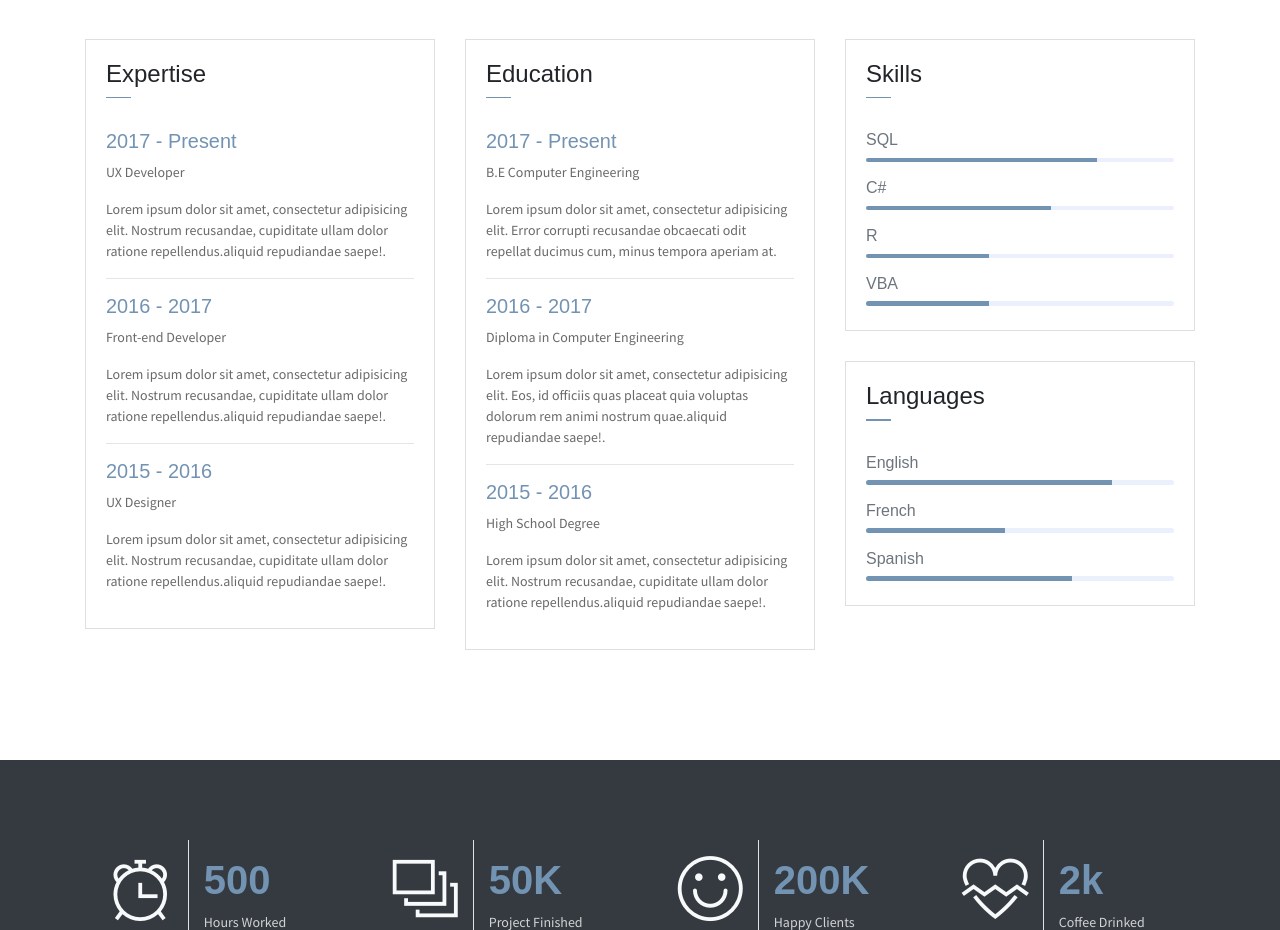
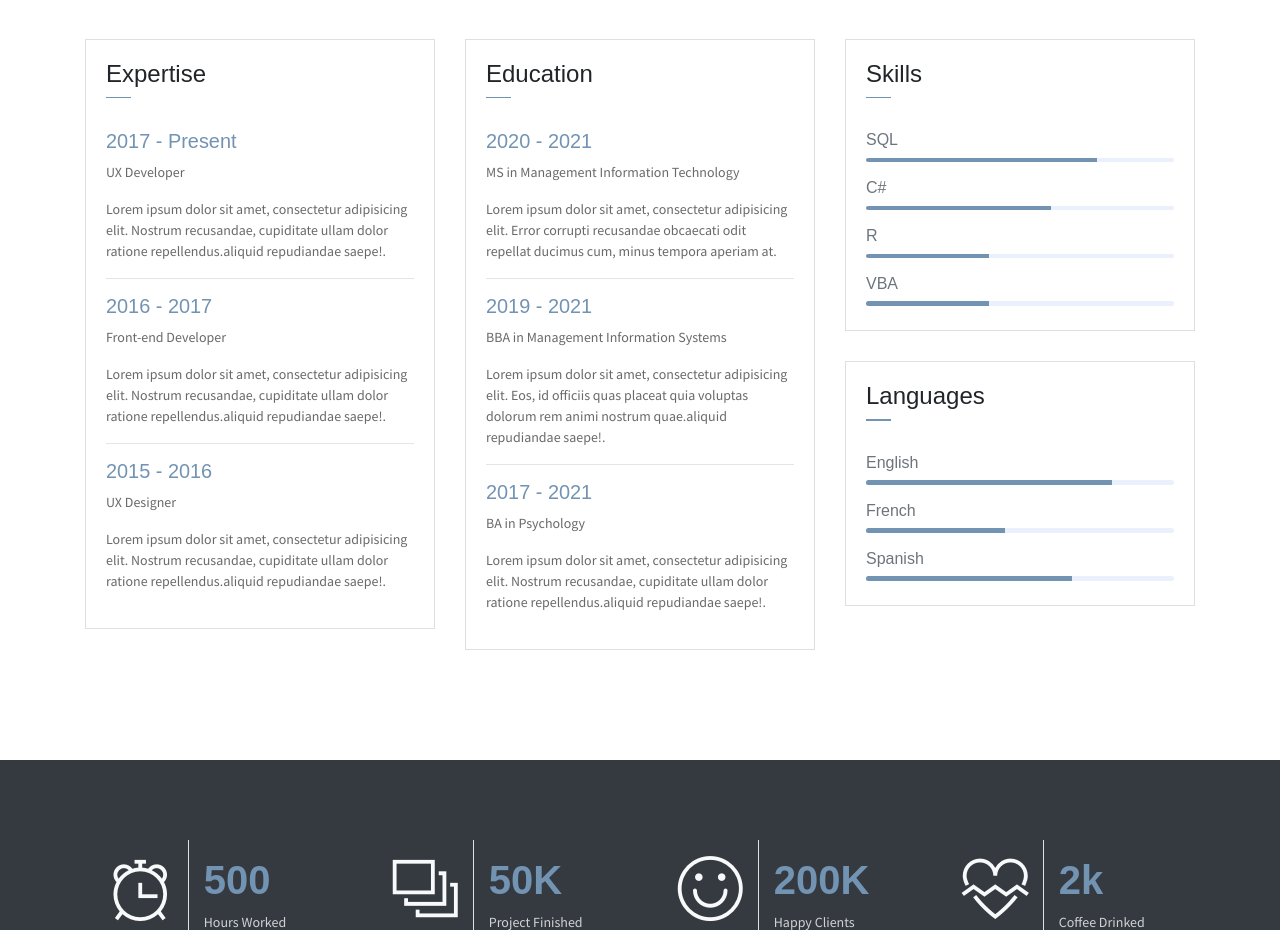
Before and after one commit to darbyshepard/darbyshepard.github.io, a website: page index.html in a window 1280 px wide. Shown: the part 1300-2230 px from the top of the page. Drawn offline with Linux system fonts and the light colour scheme; some packages are replaced by stand-ins of ours.

Commit message:
Updating Education section

```diff
--- a/index.html
+++ b/index.html
@@ -161,16 +161,16 @@
                             </div>
                         </div>
                         <div class="card-body">
-                            <h6 class="title text-danger">2017 - Present</h6>
-                            <P>B.E Computer Engineering</P>
+                            <h6 class="title text-danger">2020 - 2021</h6>
+                            <P>MS in Management Information Technology</P>
                             <P class="subtitle">Lorem ipsum dolor sit amet, consectetur adipisicing elit. Error corrupti recusandae obcaecati odit repellat ducimus cum, minus tempora aperiam at.</P>
                             <hr>
-                            <h6 class="title text-danger">2016 - 2017</h6>
-                            <P>Diploma in Computer Engineering</P>
+                            <h6 class="title text-danger">2019 - 2021</h6>
+                            <P>BBA in Management Information Systems</P>
                             <P class="subtitle">Lorem ipsum dolor sit amet, consectetur adipisicing elit. Eos, id officiis quas placeat quia voluptas dolorum rem animi nostrum quae.aliquid repudiandae saepe!.</P>
                             <hr>
-                            <h6 class="title text-danger">2015 - 2016</h6>
-                            <P>High School Degree</P>
+                            <h6 class="title text-danger">2017 - 2021</h6>
+                            <P>BA in Psychology</P>
                             <P class="subtitle">Lorem ipsum dolor sit amet, consectetur adipisicing elit. Nostrum recusandae, cupiditate ullam dolor ratione repellendus.aliquid repudiandae saepe!.</P>
 
                         </div>
```
